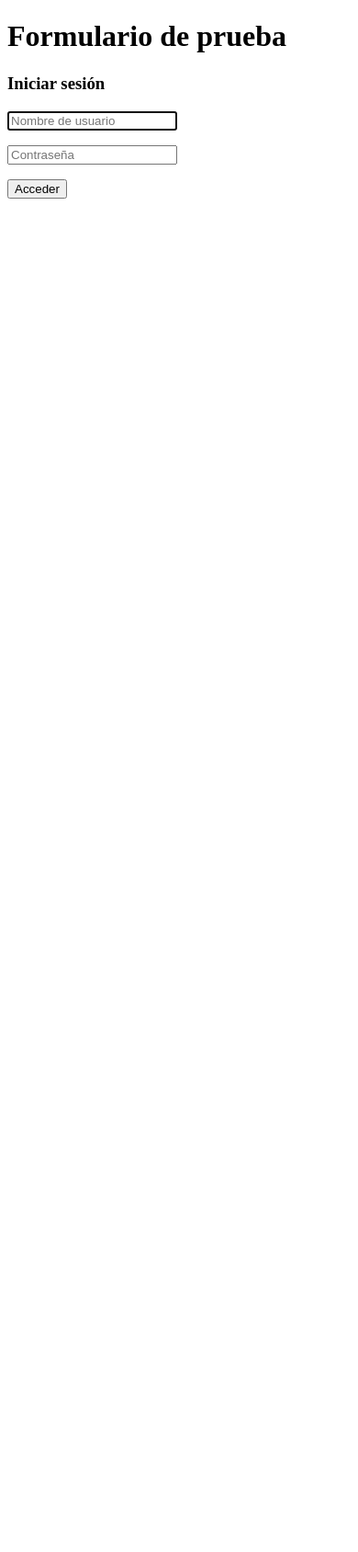
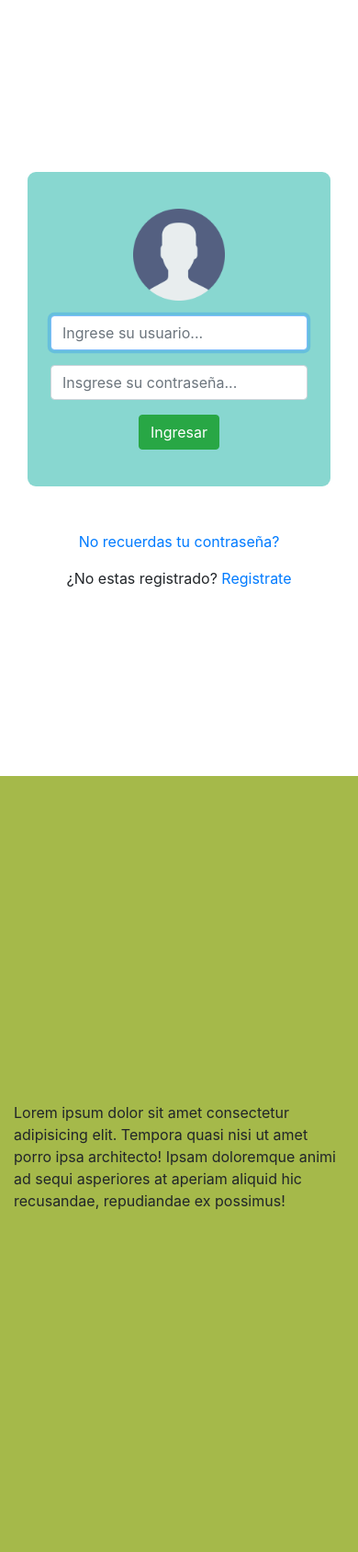
Before and after one commit to BermudezK/ArbolesUrbanos, a Django app: page /accounts/login/ in a window 390 px wide. Shown: the whole page at 92% size. Before the commit the page ends 216 px from the top, so only its background shows below. Run offline with Django 3.2, Linux system fonts and the light colour scheme; some libraries are stand-ins or nearby versions.

Commit message:
se corrigio el template del login

```diff
--- a/templates/registration/login.html
+++ b/templates/registration/login.html
@@ -1,36 +1,116 @@
+{% load staticfiles %}
+
 <!DOCTYPE html>
 <html lang="en">
+
 <head>
     <meta charset="UTF-8">
     <meta name="viewport" content="width=device-width, initial-scale=1.0">
     <meta http-equiv="X-UA-Compatible" content="ie=edge">
+    <link rel="stylesheet" href="https://stackpath.bootstrapcdn.com/bootstrap/4.3.1/css/bootstrap.min.css"
+        integrity="sha384-ggOyR0iXCbMQv3Xipma34MD+dH/1fQ784/j6cY/iJTQUOhcWr7x9JvoRxT2MZw1T" crossorigin="anonymous">
     <title>Document</title>
 </head>
+
 <body>
-    <h1>Formulario de prueba</h1>
-    <style>.errorlist{color:red;}</style>
-<main role="main">
-  <div class="container">
-    <div class="row mt-3">
-      <div class="col-md-9 mx-auto mb-5">
-        <form action="" method="post">{% csrf_token %}
-          <h3 class="mb-4">Iniciar sesión</h3>
-          <!-- {% if form.non_field_errors %}
-            <p style="color:red">Usuario o contraseña incorrectos, prueba de nuevo.</p>
-          {% endif %} -->
-          <p>
-            <input type="text" name="username" autofocus maxlength="254" required
-              id="id_username" class="form-control" placeholder="Nombre de usuario"/>
-          </p>
-          <p>
-            <input type="password" name="password" required
-              id="id_password" class="form-control" placeholder="Contraseña"/>
-          </p>
-          <p><input type="submit" class="btn btn-primary btn-block" value="Acceder"></p>
-        </form>
-      </div>
+    <div class="container-fluid">
+        <div class="row">
+            <div class="col-md-6 col-sm-12 abs-center">
+                <!-- ESTA ES LA PARTE DEL FORMULARIO PARA EL LOGUIN -->
+                <div class=" col-md-8">
+                    <div class="inicioSesion">
+
+                        <img src="{% static 'img/user.png' %}" alt="usuario avatar" class="mx-auto d-block img-avatar mb-3">
+                        <form action="" method="post" class="needs-validation" novalidate>
+                            <div class="form-grup row">
+                                <input type="text" name="username" autofocus minlength="6" maxlength="254" required
+                                    id="username" class="form-control " placeholder="Ingrese su usuario..." />
+                                <div class="invalid-feedback">
+                                    Por favor ingrese un usuario válido.
+                                </div>
+                                <input type="password" name="contrasenia" required id="password" minlength="6" maxlength="8"
+                                    placeholder="Insgrese su contraseña..." class="form-control mt-3 mb-3">
+                                    <div class="invalid-feedback">
+                                        Por favor ingrese una contraseña válida.
+                                    </div>
+                                {% if form.errors%}
+                                <small style="color: red;">
+                                    El usuario o la contraseña ingresada son incorrectas
+                                    <br>
+                                    Intentelo nuevamente.
+                                </small>
+                                {% endif %}
+                                <button type="submit" class="mx-auto btn btn-success">Ingresar</button>
+                            </div>
+                        </form>
+                    </div>
+                    <div class="row mt-5">
+                        <a href="http://" class="mx-auto">No recuerdas tu contraseña?</a>
+                        <p class="mx-auto mt-3">¿No estas registrado? <a href="http://">Registrate</a></p>
+                    </div>
+                </div>
+            </div>
+            <div class="col-md-6 col-sm-12 arbol abs-center">
+                <p>Lorem ipsum dolor sit amet consectetur adipisicing elit. Tempora quasi nisi ut amet porro ipsa
+                    architecto! Ipsam doloremque animi ad sequi asperiores at aperiam aliquid hic recusandae,
+                    repudiandae ex possimus!</p>
+            </div>
+        </div>
     </div>
-  </div>
-</main>
+    <script>
+        (function () {
+            'use strict';
+            window.addEventListener('load', function () {
+                // Fetch all the forms we want to apply custom Bootstrap validation styles to
+                var forms = document.getElementsByClassName('needs-validation');
+                // Loop over them and prevent submission
+                var validation = Array.prototype.filter.call(forms, function (form) {
+                    form.addEventListener('submit', function (event) {
+                        if (form.checkValidity() === false) {
+                            event.preventDefault();
+                            event.stopPropagation();
+                        }
+                        form.classList.add('was-validated');
+                    }, false);
+                });
+            }, false);
+        })();
+    </script>
+    <script src="https://code.jquery.com/jquery-3.3.1.slim.min.js"
+        integrity="sha384-q8i/X+965DzO0rT7abK41JStQIAqVgRVzpbzo5smXKp4YfRvH+8abtTE1Pi6jizo"
+        crossorigin="anonymous"></script>
+    <script src="https://cdnjs.cloudflare.com/ajax/libs/popper.js/1.14.7/umd/popper.min.js"
+        integrity="sha384-UO2eT0CpHqdSJQ6hJty5KVphtPhzWj9WO1clHTMGa3JDZwrnQq4sF86dIHNDz0W1"
+        crossorigin="anonymous"></script>
+    <script src="https://stackpath.bootstrapcdn.com/bootstrap/4.3.1/js/bootstrap.min.js"
+        integrity="sha384-JjSmVgyd0p3pXB1rRibZUAYoIIy6OrQ6VrjIEaFf/nJGzIxFDsf4x0xIM+B07jRM"
+        crossorigin="anonymous"></script>
 </body>
+<style>
+    .abs-center {
+        display: flex;
+        min-height: 100vh;
+        align-items: center;
+        justify-content: center;
+    }
+
+    .arbol {
+        background-color: #A5B94A;
+        margin-top: 0px;
+    }
+
+    .inicioSesion {
+        border-radius: 9px;
+        background-color: #88D7D0;
+        padding: 40px;
+    }
+
+    .img-avatar {
+        min-width: 100px;
+        min-height: 100px;
+        max-width: 20%;
+        max-height: 20%
+    }
+</style>
+
 </html>
```
Also changed, not shown: templates/login.html (deleted, +0 -114 lines).
